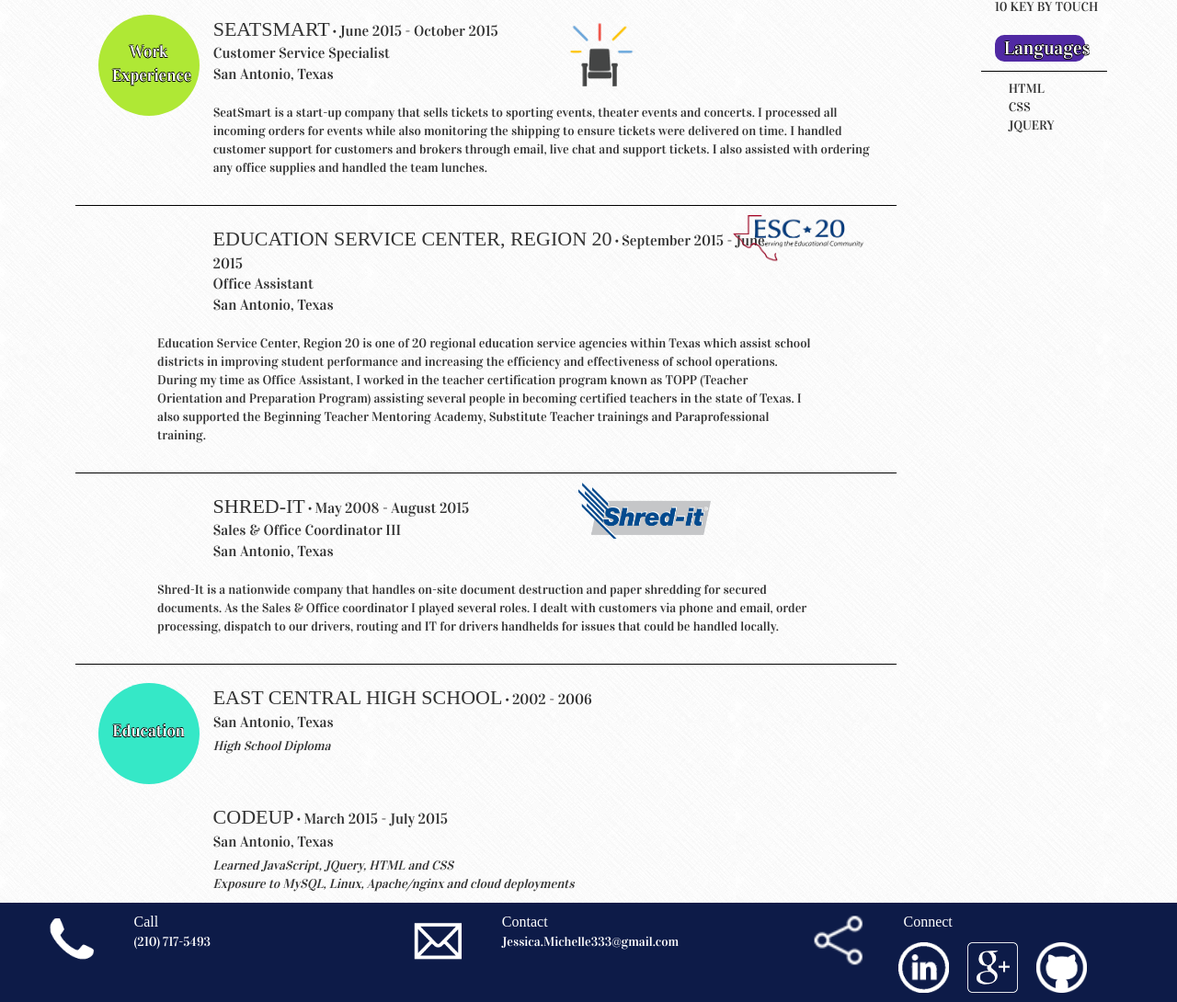
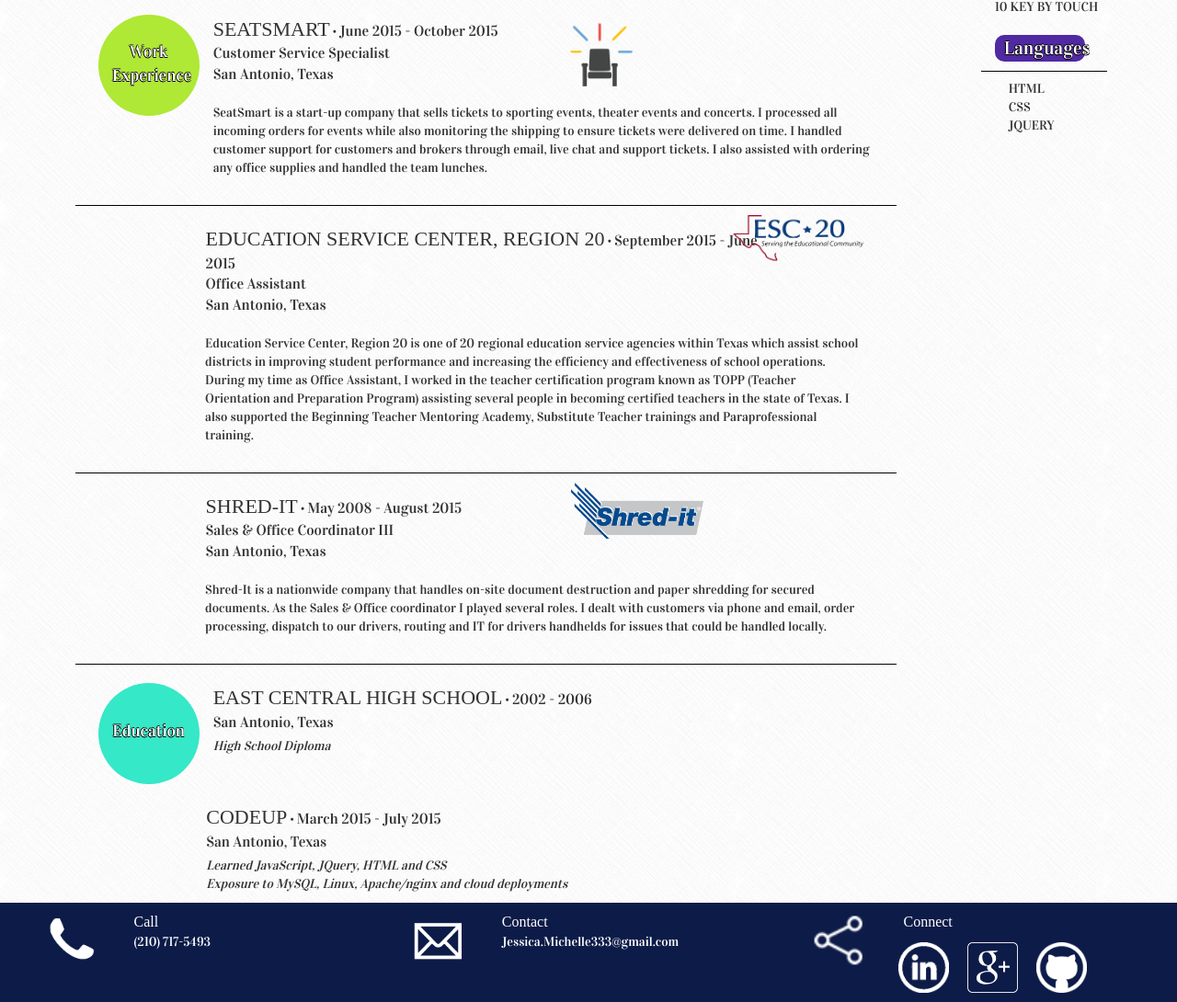
Before and after one commit to JessicaMichelle/JessicaMichelle.github.io, a PHP site: page /resume.html in a window 1280 px wide; the page is wider, and only the part inside the window is pictured. Shown: the part 414-1504 px from the top of that part at 92% size. Run offline with PHP 8.4, Linux system fonts and the light colour scheme; some web fonts are replaced.

Commit message:
Added a new class descr-shift for descriptions on resume page.

```diff
--- a/css/style.css
+++ b/css/style.css
@@ -65,6 +65,7 @@ main {
 
 .left-shift {
 	margin-left: 48px;
+	padding-left: 7px;
 }
 
 .med {
@@ -74,6 +75,10 @@ main {
 .responsive {
     width: 100%;
     height: auto;
+}
+
+.descr-shift {
+	margin-left: 52px;
 }
 
 .rm-lft-pad {
```
